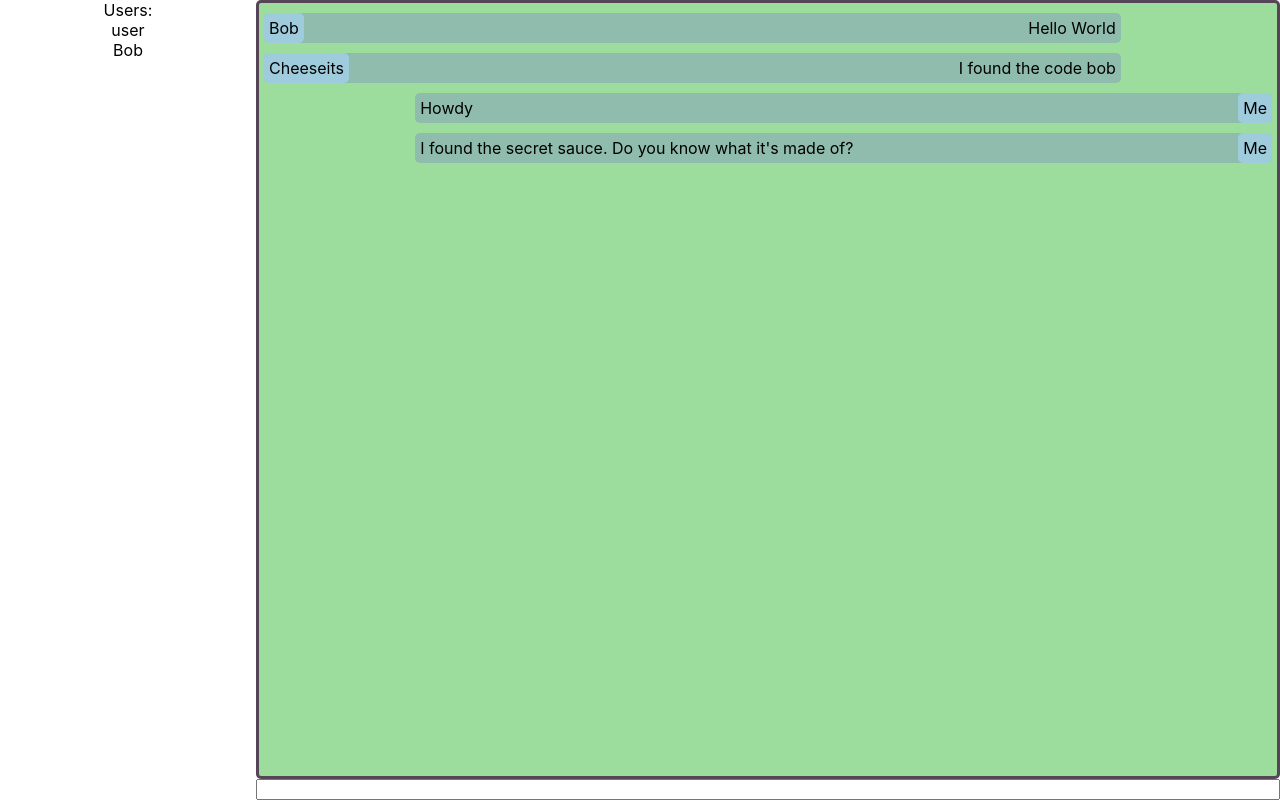
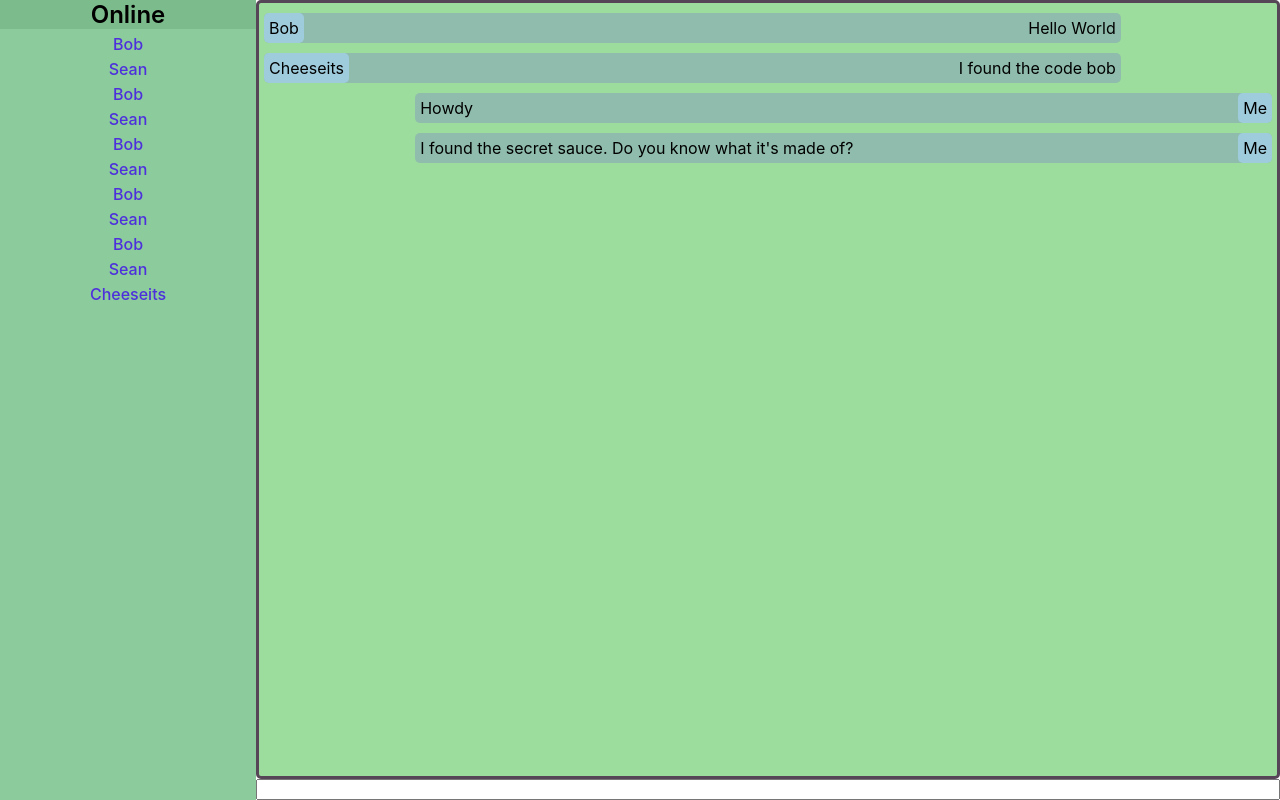
Before and after one commit to RaspberryProgramming/Chat-Template, a React (Create React App) app: page / in a window 1280 px wide. Built offline with nearby package versions, Linux system fonts and the light colour scheme.

Commit message:
Added Userlist

```diff
--- a/src/App.tsx
+++ b/src/App.tsx
@@ -1,13 +1,14 @@
 import './css/App.css';
 import Messages from './components/Messages';
+import UserList from './components/UserList';
 
 function App() {
+  let users = ["Bob", "Sean","Bob", "Sean","Bob", "Sean","Bob", "Sean","Bob", "Sean", "Cheeseits"];
+
   return (
     <div className="App">
       <div className="col W-20">
-        <div>Users:</div>
-        <div>user</div>
-        <div>Bob</div>
+        <UserList users={users}/>
       </div>
       <div className="col W-80">
         <Messages />
--- /dev/null
+++ b/src/components/UserList.tsx
@@ -0,0 +1,24 @@
+import React, {FC} from 'react';
+import '../css/UserList.css';
+
+type Props = {
+    users: Array<string>
+}
+
+const UserList: FC<Props> = ({children, users}) => {
+    const list = users.map((user) => {
+        //<User name={name}/>
+        return <div className='user' key={user}>{user}</div>;
+    });
+
+    return (
+        <div className="UserList">
+            <div className="title">Online</div>
+            <div className="list">
+                {list}
+            </div>
+        </div>
+    );
+}
+
+export default UserList;
--- /dev/null
+++ b/src/css/UserList.css
@@ -0,0 +1,28 @@
+.UserList {
+    background-color: #8CCC9C;
+    height: 100%;
+    max-height: 100%;
+    display:flex;
+    flex-direction: column;
+}
+
+.UserList .user {
+    color: #4D2FDC;
+    font-weight: 500;
+    margin-top:5px;
+}
+
+.UserList .title {
+    font-weight: 600;
+    font-size: 24px;
+    background-color: #7CBC8C;
+}
+
+.UserList .list {
+    max-height:100%;
+    flex-grow:1;
+    display:flex;
+    flex-direction: column;
+    overflow-y: scroll;
+    scrollbar-color: #7CBC8C #8CCC9C;
+}
```
